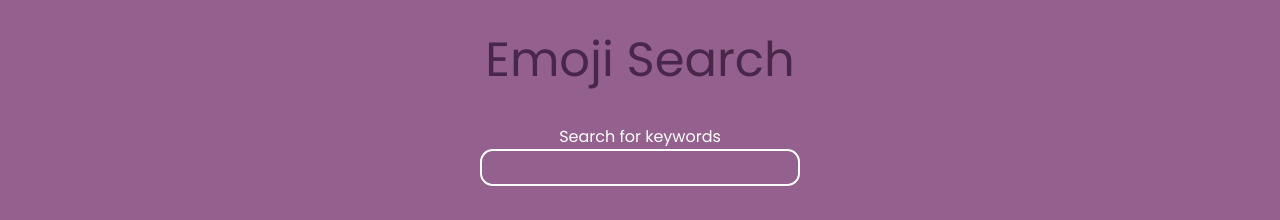
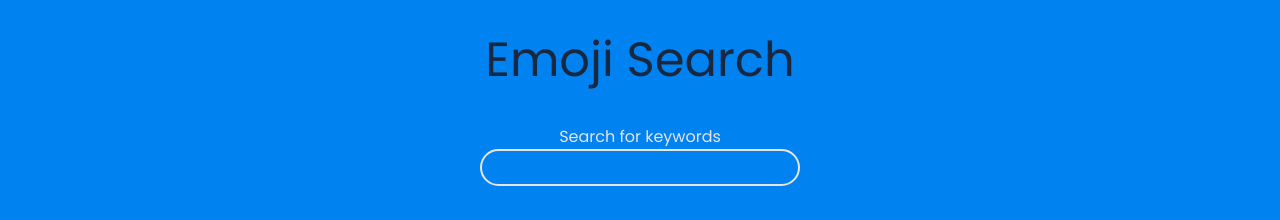
Before and after one commit to michalpostek/emoji-search, a React (Create React App) app: page / in a window 1280 px wide. Shown: the top 220 px of the page. Built offline with nearby package versions, Linux system fonts and the light colour scheme; grey boxes are pictures that could not be loaded.

Commit message:
changing colors and result-items padding

```diff
--- a/src/components/styles/Results.styled.js
+++ b/src/components/styles/Results.styled.js
@@ -14,7 +14,7 @@ export const StyledResultsList = styled.div`
     flex: 1;
     display: grid;
     justify-content: center;
-    grid-template-columns: repeat(auto-fill, minmax(100px, 6vw));
+    grid-template-columns: repeat(auto-fill, minmax(100px, 7vw));
     grid-row-gap: 1.5vh;
     grid-auto-rows: 1fr;
 `;
--- a/src/components/styles/SearchBar.styled.js
+++ b/src/components/styles/SearchBar.styled.js
@@ -15,7 +15,7 @@ export const StyledSearchBar = styled.form`
         text-align: center;
         font-size: 2.5vh;
         border: 2px solid ${props => props.theme.colors.font};
-        border-radius: 1vw;
+        border-radius: 2vw;
         background-color: transparent;
         color: ${props => props.theme.colors.font};
         padding: 0.6vh 2vw;
--- a/src/components/styles/theme.js
+++ b/src/components/styles/theme.js
@@ -1,7 +1,7 @@
 export const theme = {
     colors: {
-        primary: "#94618E",
-        secondary: "#49274A",
-        font: "white",
+        primary: "#0082F0",
+        secondary: "#192841",
+        font: "#E5E5E5",
     },
 };
```
